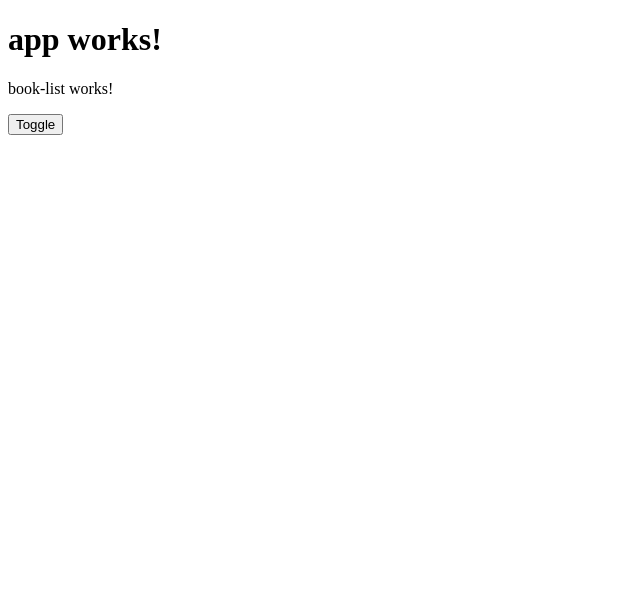
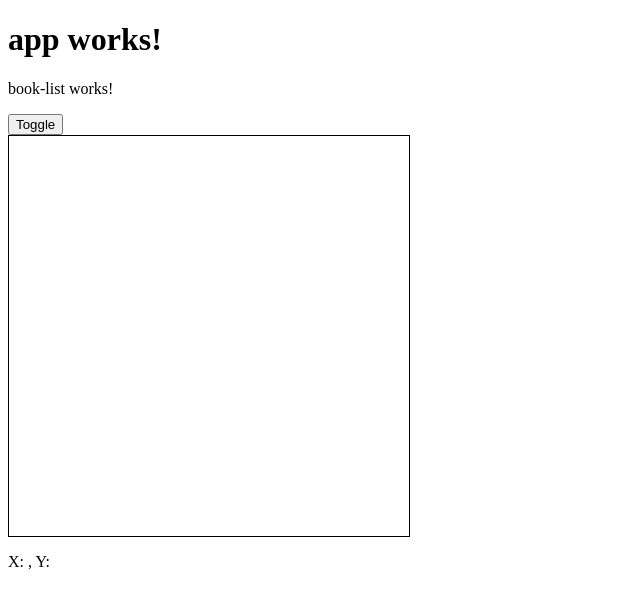
Before and after one commit to daria-graf/angularjs-workshop-september-adesso, an Angular app: page / in a window 1280 px wide. Shown: the top 608 px of the page, without its empty margins (0-640 px from the left). Built offline with nearby package versions, Linux system fonts and the light colour scheme.

Commit message:
Refactor mousemove event

```diff
--- a/src/app/book-list/book-list.component.html
+++ b/src/app/book-list/book-list.component.html
@@ -7,3 +7,8 @@
 </div>
 
 <button (click)="isHidden=!isHidden">Toggle</button>
+
+<div style="height: 400px; width: 400px; border: 1px solid"
+     (mousemove)="onMousemove($event)"></div>
+
+<p>X: {{x}}, Y: {{y}}</p>
--- a/src/app/book-list/book-list.component.ts
+++ b/src/app/book-list/book-list.component.ts
@@ -7,9 +7,16 @@ import { Component, OnInit } from '@angular/core';
 })
 export class BookListComponent implements OnInit {
   isHidden: boolean;
+  x: number;
+  y: number;
 
   constructor() {
     this.isHidden = true;
+  }
+
+  onMousemove({offsetX, offsetY}: MouseEvent) {
+    this.x = offsetX;
+    this.y = offsetY;
   }
 
   ngOnInit() {
```
